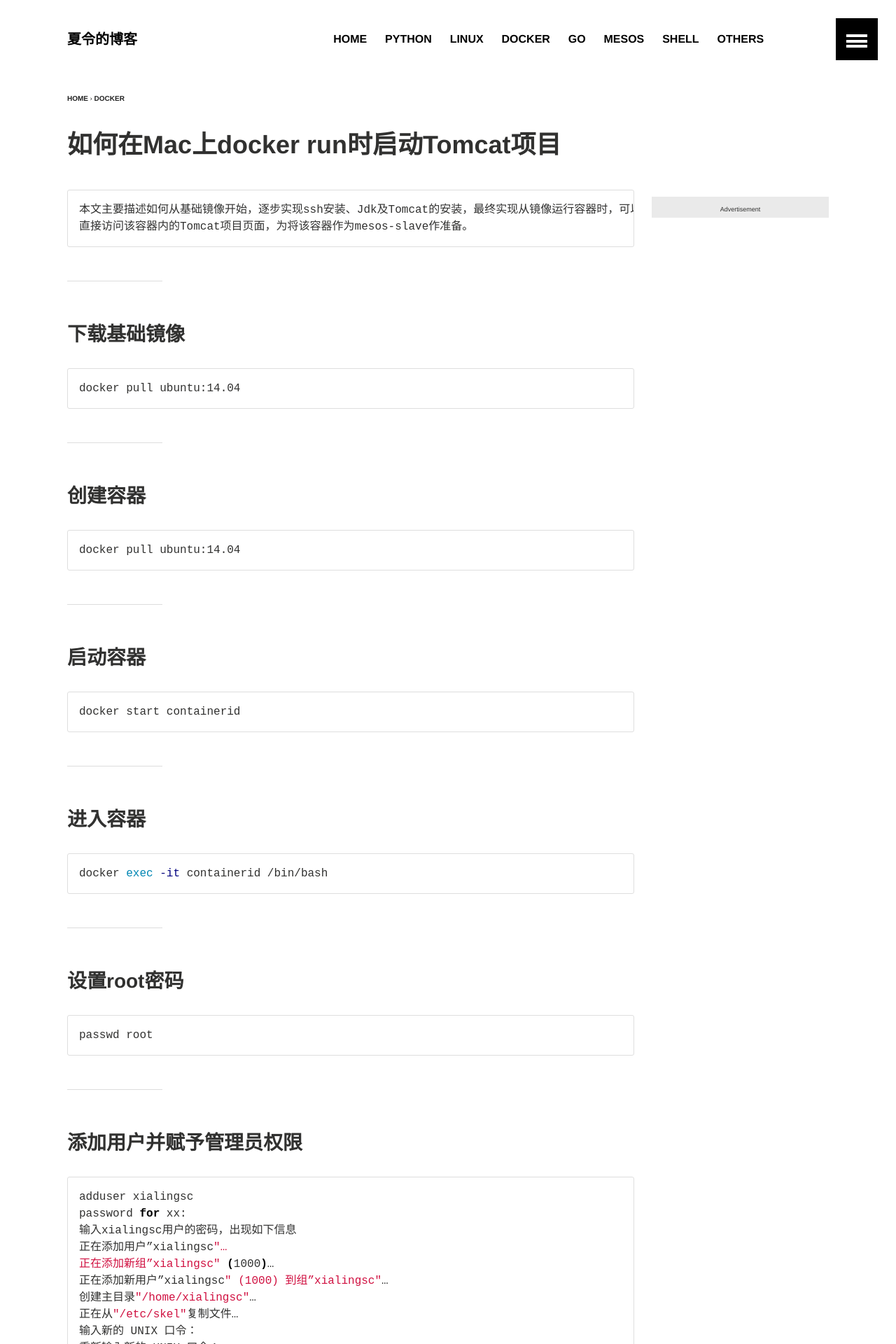
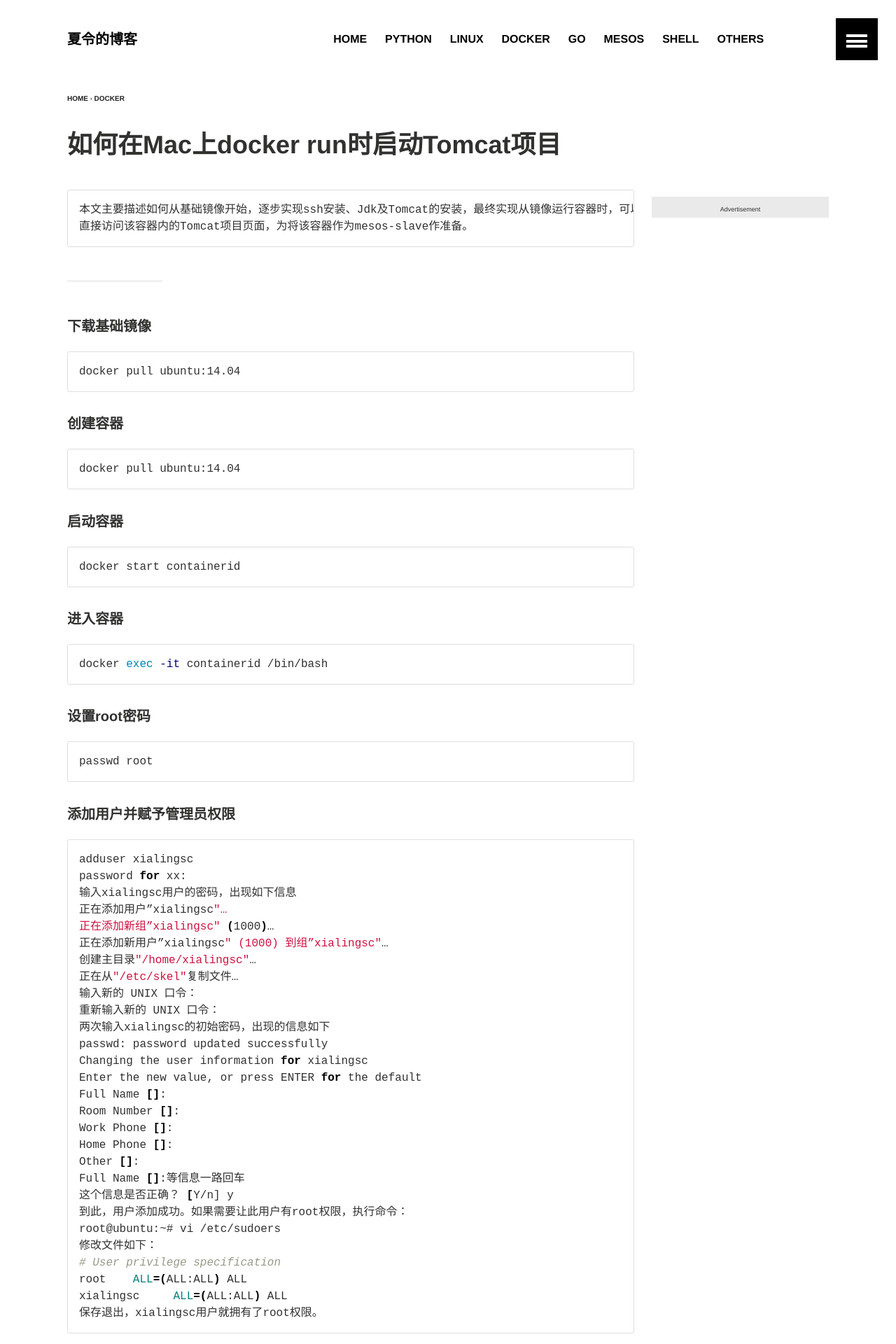
Before and after one commit to xialingsc/home, a Jekyll site: the page built from _posts/docker/2015-11-03-How-To-Start-Tomcat-App-With-Docker-Run.md, in a window 1280 px wide. Shown: the top 1920 px of the page at 70% size. Built offline with Jekyll 4.4.1, drawn with Linux system fonts in a browser that asks for light colours; a script that is not in the unit is left out; comment, search, counter and statistics services are not loaded.

```diff
--- a/_posts/docker/2015-11-03-How-To-Start-Tomcat-App-With-Docker-Run.md
+++ b/_posts/docker/2015-11-03-How-To-Start-Tomcat-App-With-Docker-Run.md
@@ -17,52 +17,37 @@ image:
 ---
 
 
-###下载基础镜像
-
+##### 下载基础镜像
 {% highlight bash %}
 {% raw %}
 docker pull ubuntu:14.04
 {% endraw %}
 {% endhighlight %}
----
-
-###创建容器
-
+##### 创建容器
 {% highlight bash %}
 {% raw %}
 docker pull ubuntu:14.04
 {% endraw %}
 {% endhighlight %}
----
-
-###启动容器
-
+##### 启动容器
 {% highlight bash %}
 {% raw %}
 docker start containerid
 {% endraw %}
 {% endhighlight %}
----
-
-###进入容器
-
+##### 进入容器
 {% highlight bash %}
 {% raw %}
 docker exec -it containerid /bin/bash
 {% endraw %}
 {% endhighlight %}
----
-###设置root密码
-
+##### 设置root密码
 {% highlight bash %}
 {% raw %}
 passwd root
 {% endraw %}
 {% endhighlight %}
----
-
-###添加用户并赋予管理员权限
-
+##### 添加用户并赋予管理员权限
 {% highlight bash %}
 {% raw %}
 adduser xialingsc
@@ -95,10 +80,7 @@ xialingsc     ALL=(ALL:ALL) ALL
 保存退出，xialingsc用户就拥有了root权限。
 {% endraw %}
 {% endhighlight %}
----
-
-###更换vi
-
+##### 更换vi
 {% highlight bash %}
 {% raw %}
 尽管默认vi中，vi 方向键乱码，delete键不能删除，但仍可通过如下方式解决
@@ -107,10 +89,7 @@ set backspace=2
 但想要设置高亮等特性，例如syn on 或者syntax on则出现语法错误
 {% endraw %}
 {% endhighlight %}
----
-
-###安装ssh服务
-
+##### 安装ssh服务
 {% highlight bash %}
 {% raw %}
 apt-get install openssh-server
@@ -155,12 +134,10 @@ docker run -i -t -d -p 50022:22 --name ubuntu-base ubuntu-gap:14.04 /usr/sbin/ss
 {% endhighlight %}
 
 若遇到“Host key verification failed”，可删掉“Offending RSA key in /Users/watsy/.ssh/known_hosts:n ”指定的第n行;
----
 
 接下来还可以更换zsh、修改字符集、Docker 容器时间不同步问题
 
-### 安装JDK
-
+##### 安装JDK
 {% highlight bash %}
 {% raw %}
 拷贝 jdk-6u45-linux-x64.bin
@@ -181,10 +158,7 @@ source .zshrc
 java -version
 {% endraw %}
 {% endhighlight %}
----
-
-###安装Tomcat
-
+##### 安装Tomcat
 {% highlight bash %}
 {% raw %}
 拷贝 scp -r xl@192.168.1.171:/home/xl/software/tomcat5.5/apache-tomcat-5.5.20 ./
@@ -208,28 +182,20 @@ source .zshrc
 
 这里还可以加入自己的相关项目文件，用于验证。
 
----
-
-### 提交容器为镜像
-
+##### 提交容器为镜像
 {% highlight bash %}
 {% raw %}
 docker commit -a xialingsc -m "create a base image for paper" containeid paper-image
 {% endraw %}
 {% endhighlight %}
----
-
-### 运行新容器
-
+##### 运行新容器
 {% highlight bash %}
 {% raw %}
 docker run -i -t -d -p 40022:22 -p 48080:8080   --name paper-slave paper-image:latest \
 /bin/sh -c "/root/software/apache-tomcat-5.5.20/bin/startup.sh && /usr/sbin/sshd -D"
 {% endraw %}
 {% endhighlight %}
----
-
-### 验证访问
+##### 验证访问
 
 这是我们可以在浏览器中敲入http://192.168.59.103:48080/test/ip.jsp进行访问了
 
```
